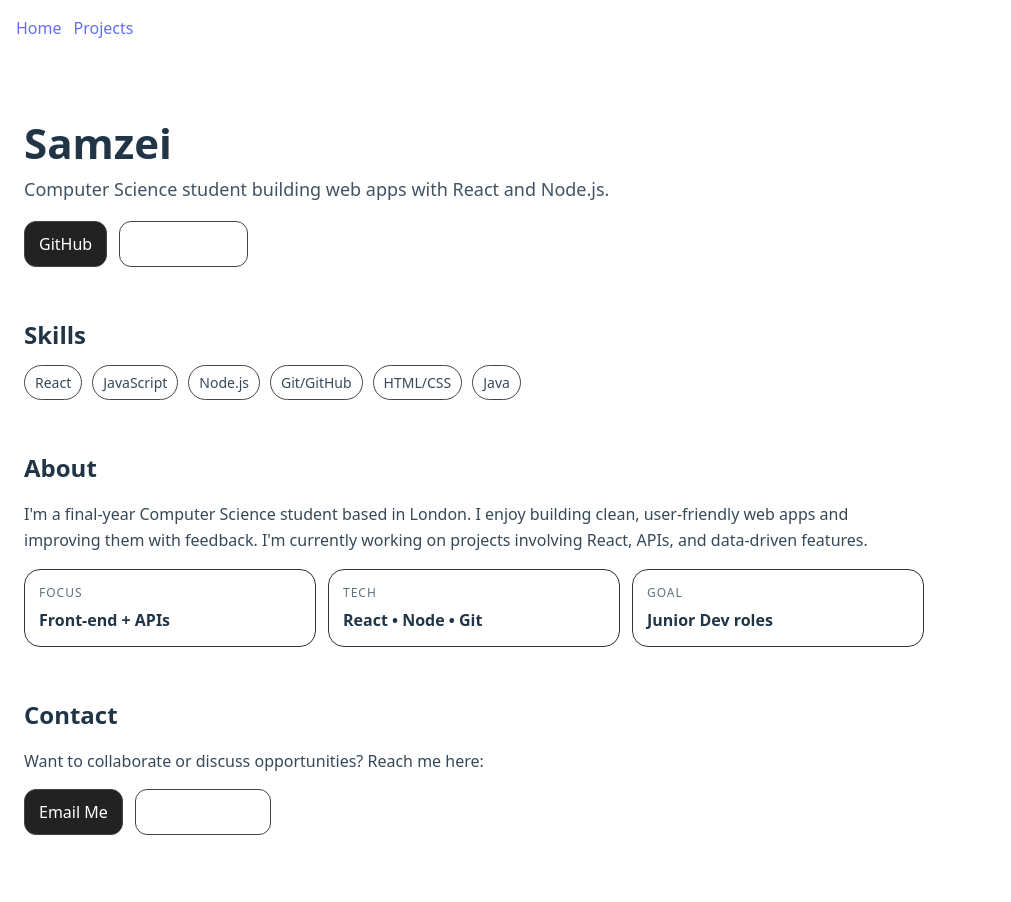
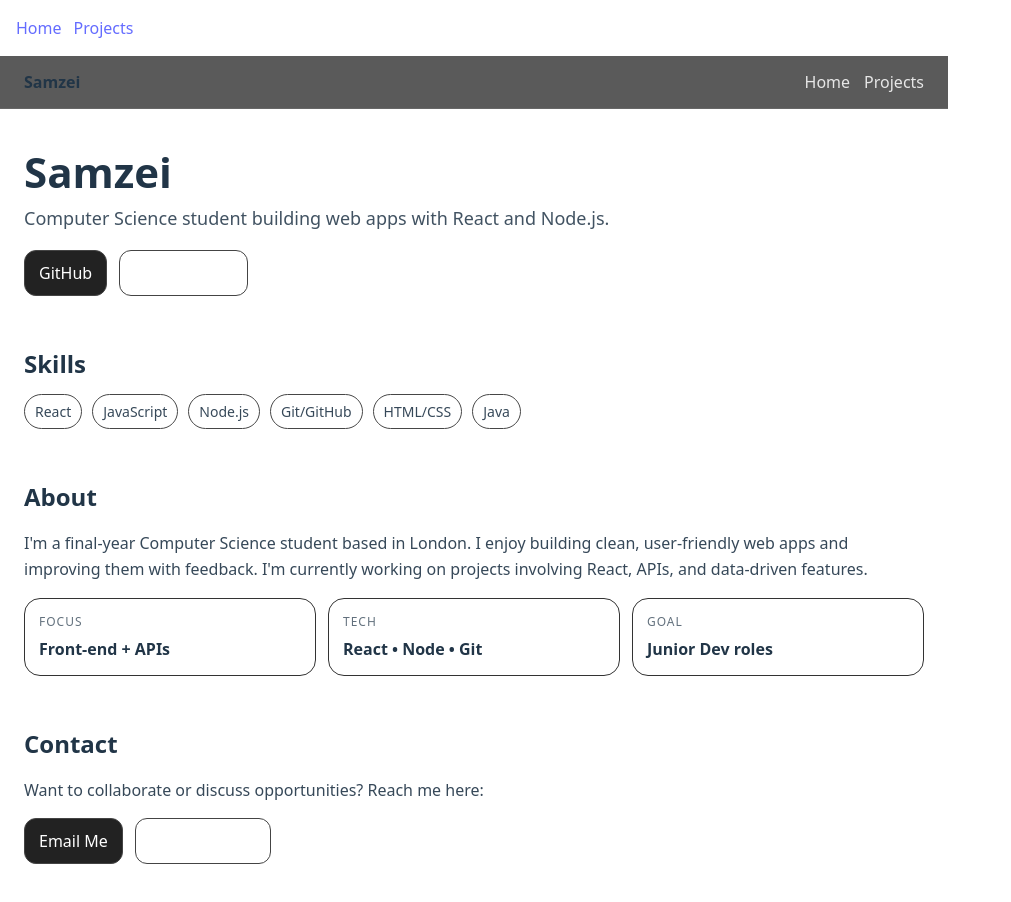
Before and after one commit to Samzei/SamZyte, a React (Vite) app in the folder portfolio/: page /#/ in a window 1280 px wide. Shown: the top 902 px of the page, without its empty margins (0-1011 px from the left). Built offline with nearby package versions, Linux system fonts and the light colour scheme.

Commit message:
Page Layout added

```diff
--- a/portfolio/src/App.jsx
+++ b/portfolio/src/App.jsx
@@ -1,6 +1,7 @@
 import { HashRouter, Routes, Route, Link } from "react-router-dom";
 import Projects from "./pages/Projects";
 import Home from "./pages/Home";
+import Layout from "./components/Layout";
 
 
 export default function App() {
@@ -10,11 +11,12 @@ export default function App() {
         <Link to="/">Home</Link>
         <Link to="/projects">Projects</Link>
       </nav>
-
-      <Routes>
-        <Route path="/" element={<Home />} />
-        <Route path="/projects" element={<Projects />} />
-      </Routes>
+      <Layout>
+        <Routes>
+          <Route path="/" element={<Home />} />
+          <Route path="/projects" element={<Projects />} />
+        </Routes>
+      </Layout>
     </HashRouter>
   );
 }
--- /dev/null
+++ b/portfolio/src/components/Layout.jsx
@@ -0,0 +1,52 @@
+import { Link } from "react-router-dom";
+
+export default function Layout({ children }) {
+    return (
+        <div>
+            <header style={headerStyle}>
+                <div style={headerInner}>
+                <div style={{ fontWeight: 700 }}>Samzei</div>
+
+                <nav style={{ display: "flex", gap: 14 }}>
+                    <Link to="/" style={navLink}>Home</Link>
+                    <Link to="/projects" style={navLink}>Projects</Link>
+                </nav>
+                </div>
+            </header>
+
+            <div style={pageWrap}>
+                {children}
+            </div>
+        </div>
+    );
+}
+
+const headerStyle = {
+  position: "sticky",
+  top: 0,
+  backdropFilter: "blur(8px)",
+  background: "rgba(20,20,20,0.7)",
+  borderBottom: "1px solid rgba(255,255,255,0.08)",
+  zIndex: 10,
+};
+
+const headerInner = {
+  maxWidth: 900,
+  margin: "0 auto",
+  padding: "14px 24px",
+  display: "flex",
+  alignItems: "center",
+  justifyContent: "space-between",
+};
+
+const navLink = {
+  color: "white",
+  textDecoration: "none",
+  opacity: 0.85,
+};
+
+const pageWrap = {
+  maxWidth: 900,
+  margin: "0 auto",
+  padding: "0 24px",
+};
--- a/portfolio/src/pages/Home.jsx
+++ b/portfolio/src/pages/Home.jsx
@@ -1,6 +1,6 @@
 export default function Home() {
   return (
-    <main style={{ padding: 24, maxWidth: 900, margin: "0 auto" }}>
+    <main>
       <section style={{ marginTop: 40 }}>
         <h1 style={{ fontSize: 42, margin: 0 }}>Samzei</h1>
         <p style={{ fontSize: 18, opacity: 0.85, marginTop: 10 }}>
```
